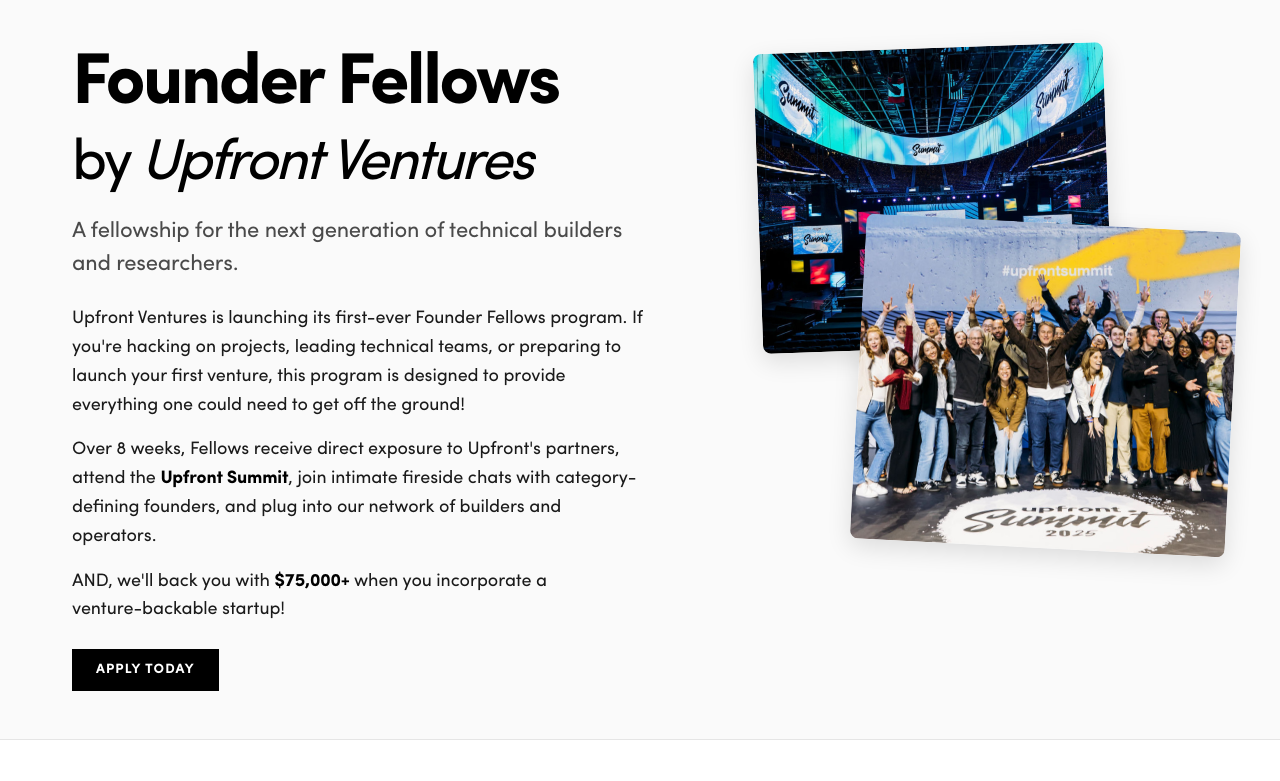
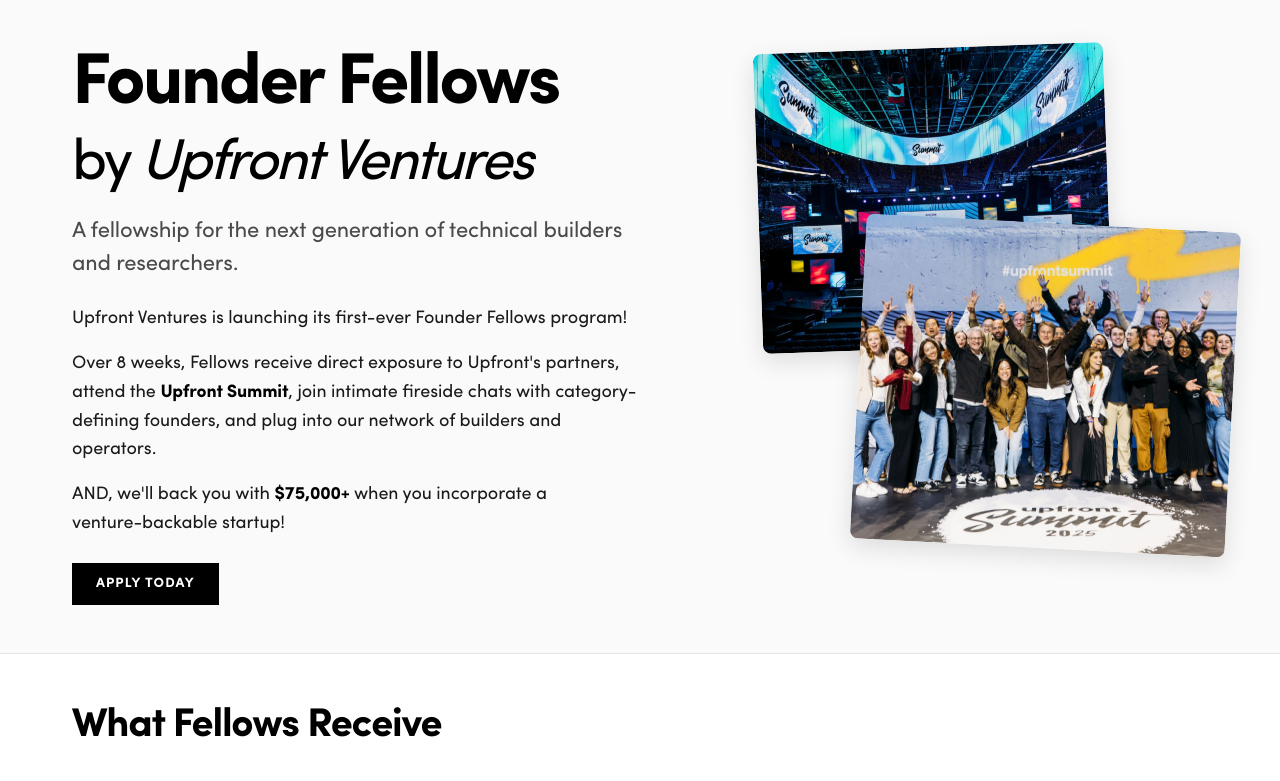
Before and after one commit to alexmarley/Fellows-Project, a Next.js app: page / in a window 1280 px wide. Shown: the top 781 px of the page. Built offline with nearby package versions, Linux system fonts and the light colour scheme.

Commit message:
Simplify hero description: remove second sentence

```diff
--- a/pages/index.js
+++ b/pages/index.js
@@ -76,7 +76,7 @@
                   A fellowship for the next generation of technical builders and researchers.
                 </p>
                 <p className={styles.heroDescription}>
-                  Upfront Ventures is launching its first-ever Founder Fellows program. If you're hacking on projects, leading technical teams, or preparing to launch your first venture, this program is designed to provide everything one could need to get off the ground!
+                  Upfront Ventures is launching its first-ever Founder Fellows program!
                 </p>
                 <p className={styles.heroDescription}>
                   Over 8 weeks, Fellows receive direct exposure to Upfront's partners, attend the <a href="https://youtu.be/VBBqxPVEWeU?si=SXKFeIFqZFPugwgl" target="_blank" rel="noopener noreferrer"><strong>Upfront Summit</strong></a>, join intimate fireside chats with category-defining founders, and plug into our network of builders and operators.
```
